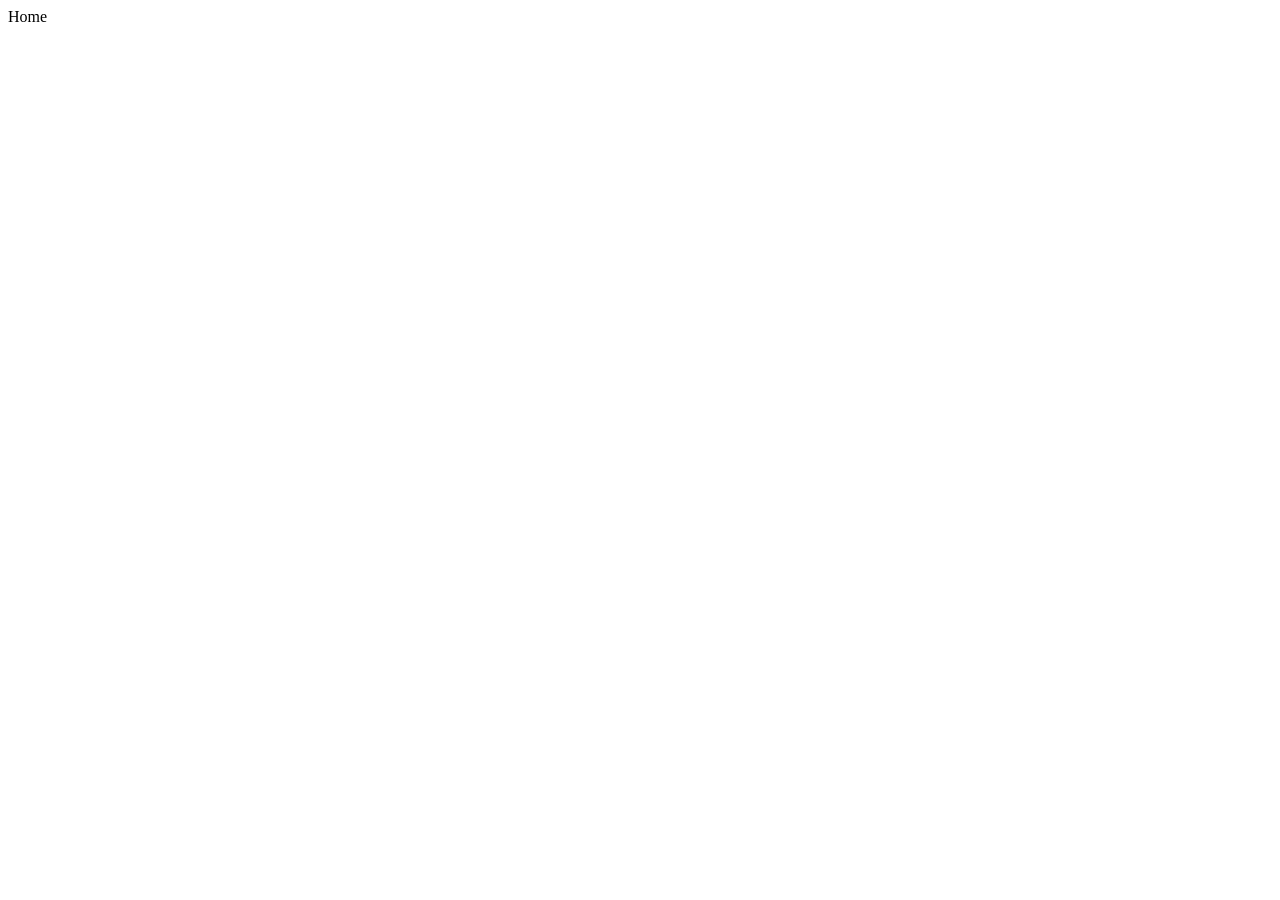
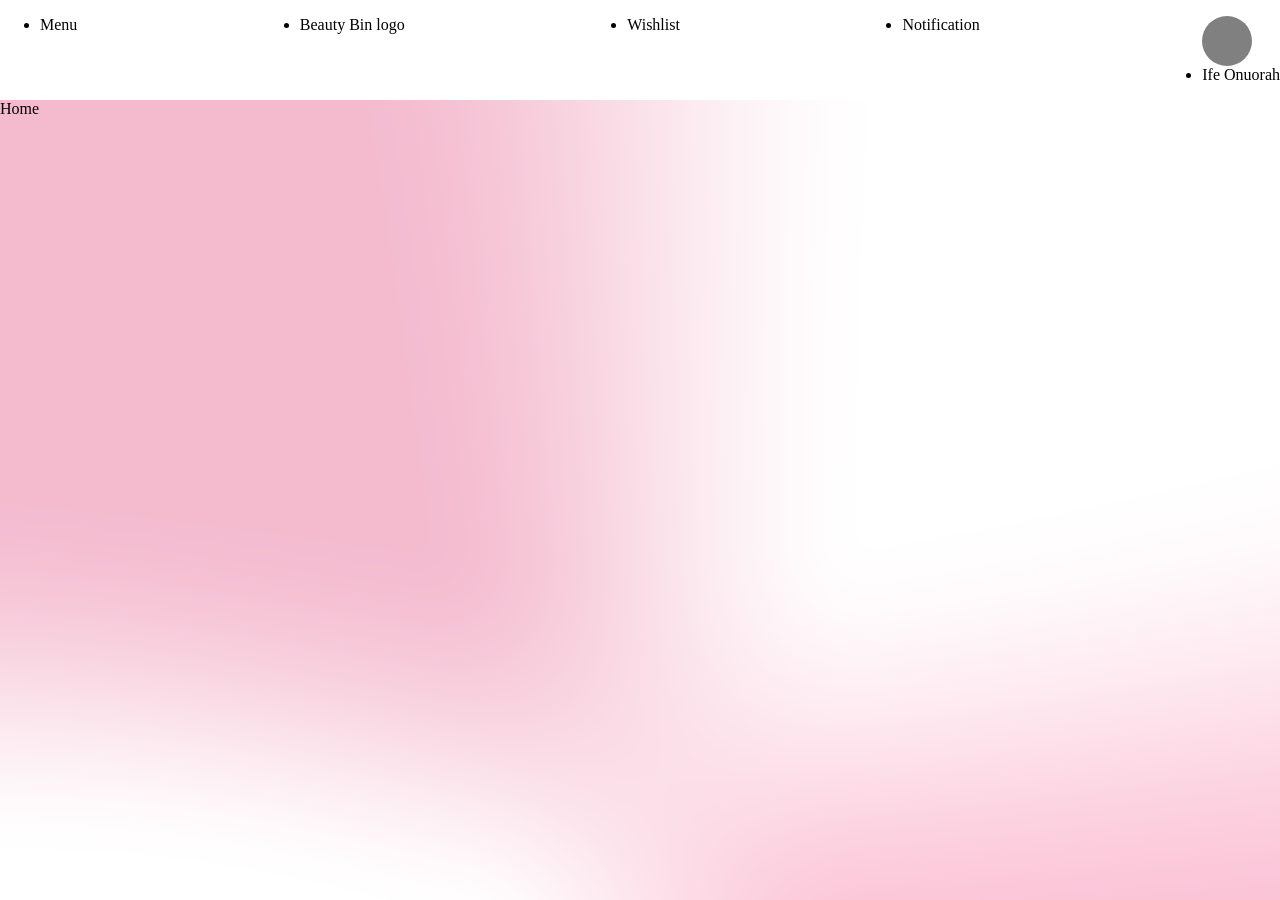
Before and after one commit to ifechukwu123/beauty-bin, a React (Vite) app: page / in a window 1280 px wide. Before the commit the page ends 800 px from the top, so only its background shows below. Built offline with nearby package versions, Linux system fonts and the light colour scheme.

Commit message:
Update README & create styling folder

```diff
--- a/src/App.scss
+++ b/src/App.scss
@@ -0,0 +1 @@
+@use "./styles/partials/globals";
--- a/src/components/Header/Header.jsx
+++ b/src/components/Header/Header.jsx
@@ -1,3 +1,20 @@
 import "./Header.scss";
 
-export default function Header() {}
+export default function Header() {
+	return (
+		<header className="header">
+			<nav>
+				<ul>
+					<li>Menu</li>
+					<li>Beauty Bin logo</li>
+					<li>Wishlist </li> {/* will be a heart icon */}
+					<li>Notification</li> {/* will be a notification icon */}
+					<li>
+						<div></div>
+						Ife Onuorah
+					</li>
+				</ul>
+			</nav>
+		</header>
+	);
+}
--- a/src/components/Header/Header.scss
+++ b/src/components/Header/Header.scss
@@ -0,0 +1,13 @@
+.header {
+	ul {
+		display: flex;
+		justify-content: space-between;
+
+		div {
+			width: 50px;
+			height: 50px;
+			border-radius: 50%;
+			background-color: grey;
+		}
+	}
+}
--- a/src/pages/HomePage/HomePage.jsx
+++ b/src/pages/HomePage/HomePage.jsx
@@ -1,5 +1,5 @@
 import "./HomePage.scss";
 
 export default function HomePage() {
-	return <div>Home</div>;
+	return <div className="homepage">Home</div>;
 }
--- a/src/pages/HomePage/HomePage.scss
+++ b/src/pages/HomePage/HomePage.scss
@@ -0,0 +1,6 @@
+.homepage {
+	width: 100vw;
+	height: 100vh;
+	background-image: url(../../assets/images/mesh-gradient.png);
+	background-size: cover;
+}
--- /dev/null
+++ b/src/styles/partials/_globals.scss
@@ -0,0 +1,7 @@
+* {
+	box-sizing: border-box;
+}
+
+body {
+	margin: 0;
+}
```
Also changed, not shown: src/assets/images/mesh-gradient.png (added), src/styles/partials/_mixins.scss (added), src/styles/partials/_typography.scss (added), src/styles/partials/_variables.scss (added), 1 other file (tests, documents, lock files or other folders).
